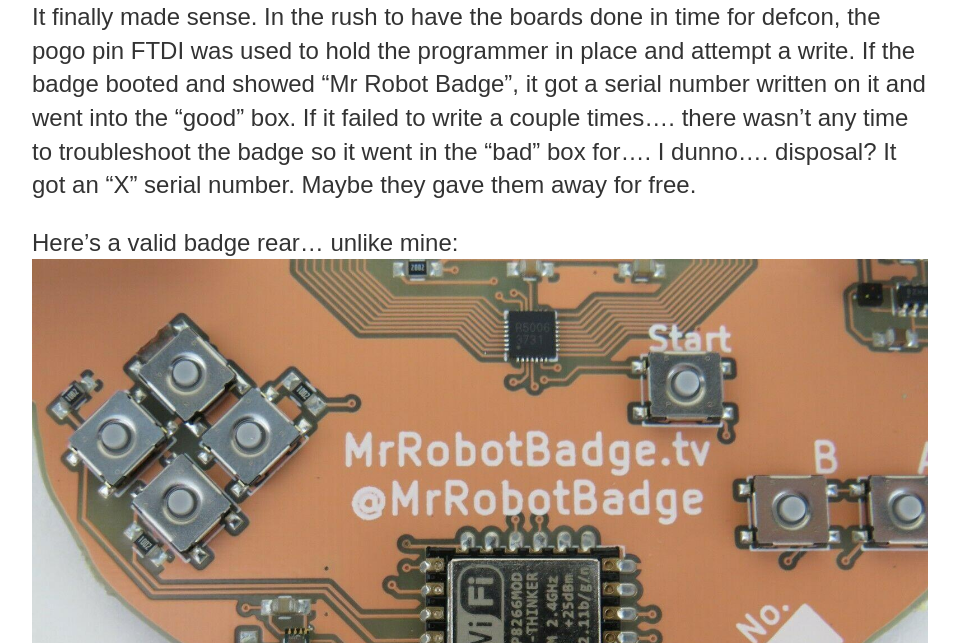
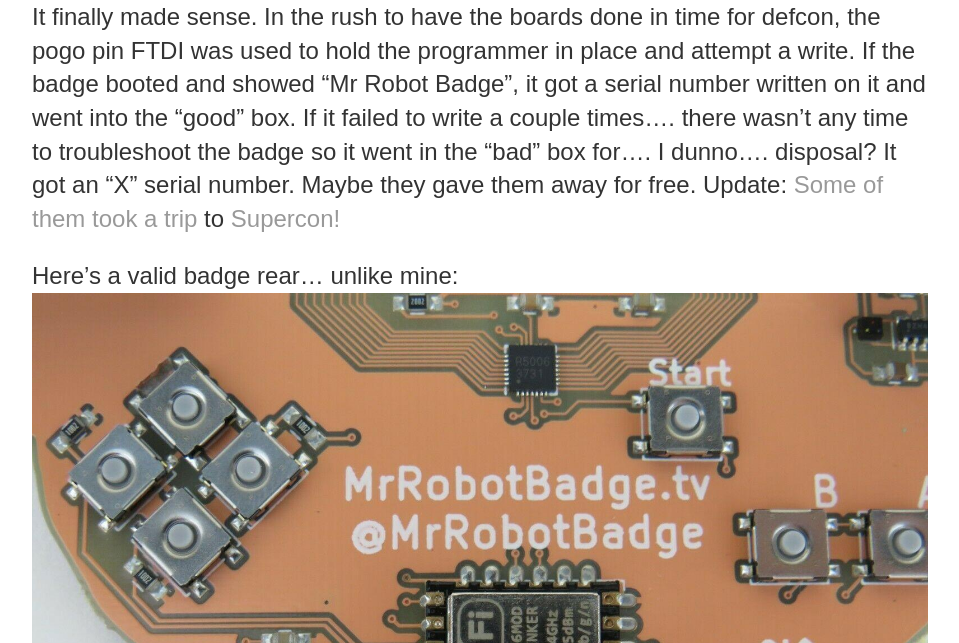
Before and after one commit to 020d/020d.github.io, a Jekyll site: the page built from _posts/2026-08-17-mr_robot_badge_repair.md, in a window 1280 px wide and 900 px high, scrolled down 3175 px, cut to the strip 257-900 px from the top of the window. Shown: the whole strip, without its empty margins (160-1119 px from the left). Built offline with Jekyll 4.4.1, drawn with Linux system fonts in a browser that asks for light colours; some of the changed text lies outside the part shown.

Commit message:
Defective badge roadtrip added

```diff
--- a/_posts/2026-08-17-mr_robot_badge_repair.md
+++ b/_posts/2026-08-17-mr_robot_badge_repair.md
@@ -28,7 +28,7 @@
 <img src="/images/mr_robot_v1-03.5.png"  width="auto" width="48%" alt="Another macro shot of MCU board very close where zero solder is seen connecting pins to PCB"/>
 Dry as a bone! 💀
 
-It finally made sense.  In the rush to have the boards done in time for defcon, the pogo pin FTDI was used to hold the programmer in place and attempt a write. If the badge booted and showed "Mr Robot Badge", it got a serial number written on it and went into the "good" box. If it failed to write a couple times.... there wasn't any time to troubleshoot the badge so it went in the "bad" box for.... I dunno.... disposal?  It got an "X" serial number. Maybe they gave them away for free.
+It finally made sense.  In the rush to have the boards done in time for defcon, the pogo pin FTDI was used to hold the programmer in place and attempt a write. If the badge booted and showed "Mr Robot Badge", it got a serial number written on it and went into the "good" box. If it failed to write a couple times.... there wasn't any time to troubleshoot the badge so it went in the "bad" box for.... I dunno.... disposal?  It got an "X" serial number. Maybe they gave them away for free. Update: [Some of them took a trip](https://newscrewdriver.com/2022/04/07/surface-mount-repair-practice-with-mr-robot-badge/#:~:text=at%20a%20past%20Hackaday%20Superconference%2c%20I%20had%20the%20chance%20to%20play%20with%20a%20small%20batch%20of%20%22Mr.%20Robot%20Badge%22%20that%20were%20deemed%20defective%20for%20one%20reason%20or%20another%2e) to [Supercon!](https://hackaday.com/tag/supercon/)
 
 Here's a valid badge rear... unlike mine:
 <img src="/images/mr_robot_v1-04.jpeg" width="auto" width="100%" alt="Clean badge back showing serial number 103"/>
@@ -59,4 +59,4 @@
 
 Really glad I took a chance on this one. More board repair in the future.....
 
-Update: Ok so [not totally unique](https://www.worthpoint.com/worthopedia/official-defcon-25-mr-robot-badge-1881890346).  ([Archive](/images/mr_robot_v1_worthpoint.jpg))
+Update: Ok so [not _totally_ unique](https://www.worthpoint.com/worthopedia/official-defcon-25-mr-robot-badge-1881890346).  ([Archive](/images/mr_robot_v1_worthpoint.jpg))
```
